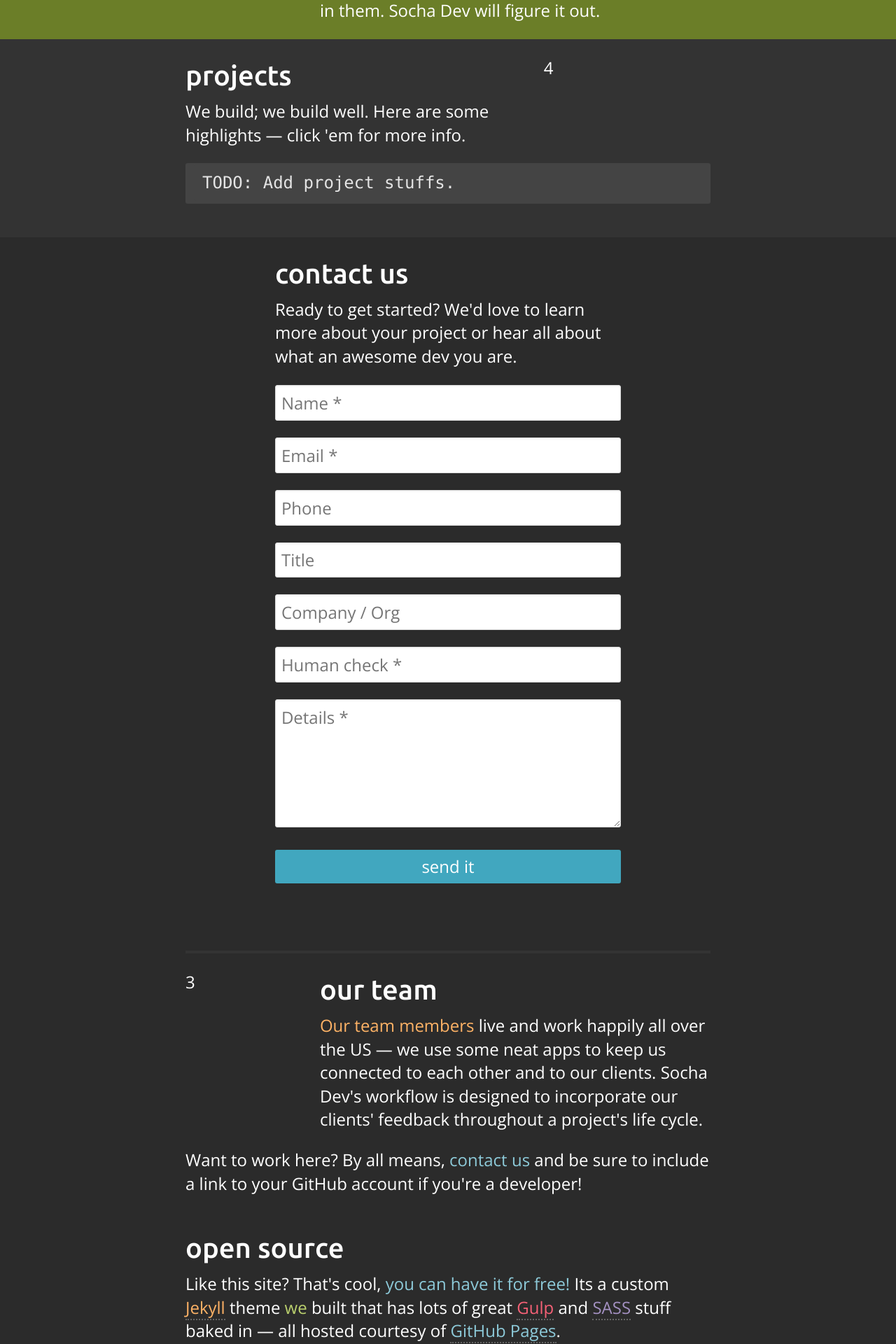
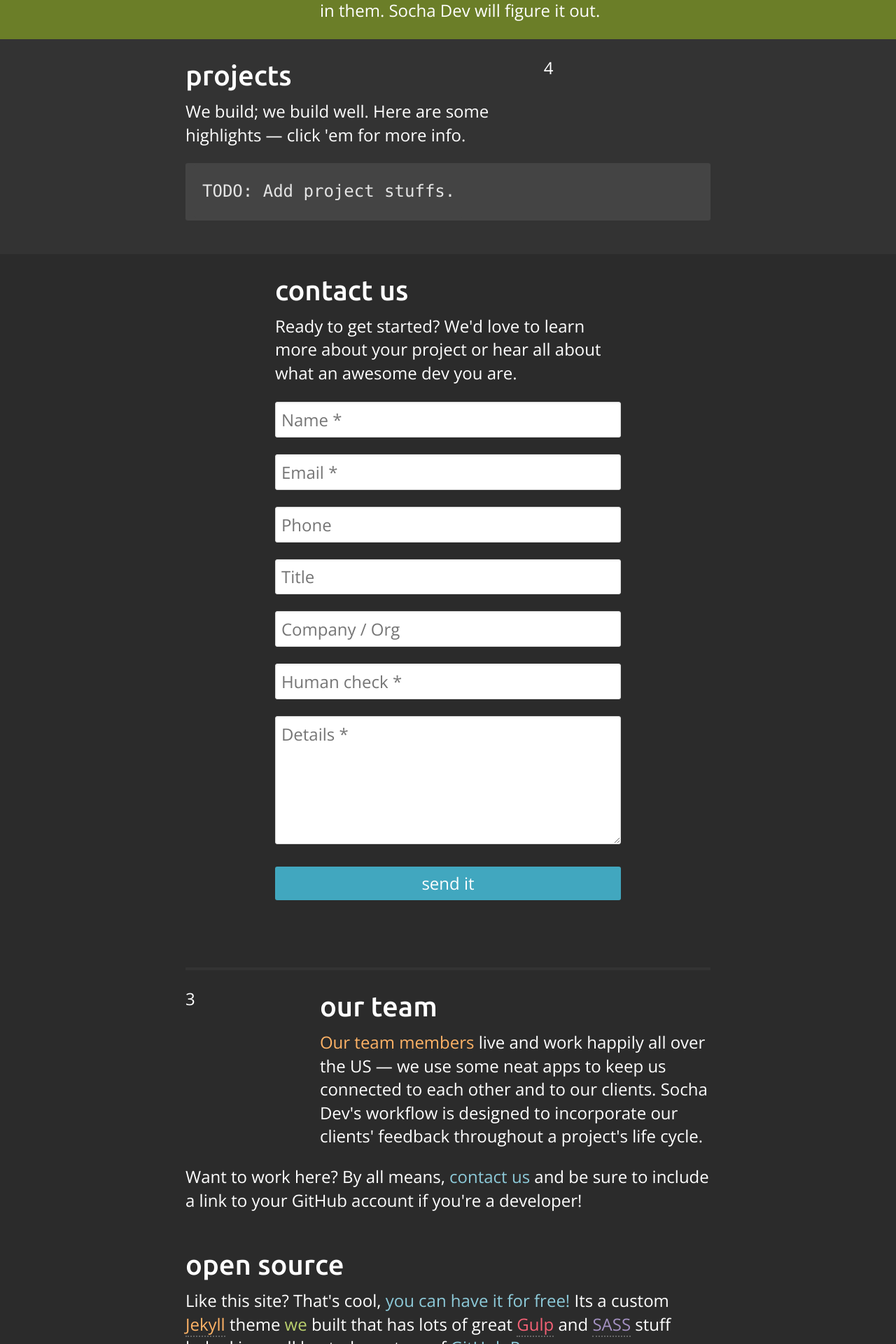
Before and after one commit to SochaDev/sochadev.github.io, a Jekyll site: the page built from index.md, in a window 1280 px wide. Shown: the part 1437-3357 px from the top of the page at 70% size. Built offline with Jekyll 4.4.1, drawn with Linux system fonts in a browser that asks for light colours; nearby versions of some CDN libraries.

Commit message:
Updated code CSS.

```diff
--- a/assets/css/screen.css
+++ b/assets/css/screen.css
@@ -2206,7 +2206,7 @@ pre {
   clear: both;
   color: #e4e4e4;
   font-family: "Bitstream Vera Sans Mono", "Consolas", "Courier", monospace;
-  padding: 12px;
+  padding: 24px 12px;
   width: 100%; }
 
 hr {
--- a/assets/sass/_global.scss
+++ b/assets/sass/_global.scss
@@ -47,7 +47,7 @@
     clear: both;
     color: $text;
     font-family: $monospace;
-    padding: $mrg;
+    padding: $dmrg $mrg;
     width: 100%;
 
   }
```
